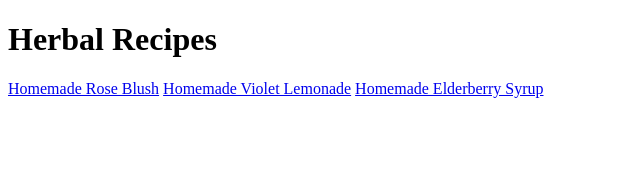
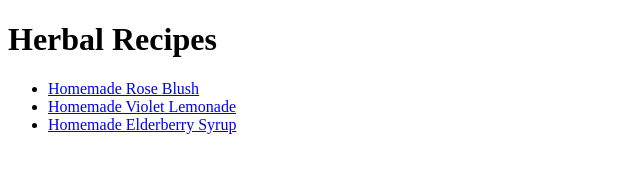
Before and after one commit to Mdrewno/odin-recipes, a plain HTML site: page index.html in a window 1280 px wide. Shown: the whole page, without its empty margins (0-640 px from the left). Drawn offline with Linux system fonts and the light colour scheme.

Commit message:
chanaged the recipes links to be in an unordered list

```diff
--- a/index.html
+++ b/index.html
@@ -7,8 +7,12 @@
 
     <body>
         <h1>Herbal Recipes</h1>
-        <a href="recipes/blush.html">Homemade Rose Blush</a>
-        <a href="recipes/violet-lemonade.html">Homemade Violet Lemonade</a>
-        <a href="recipes/elderberry-syrup.html">Homemade Elderberry Syrup</a>
+
+        <ul>
+            <li><a href="recipes/blush.html">Homemade Rose Blush</a></li>
+            <li><a href="recipes/violet-lemonade.html">Homemade Violet Lemonade</a></li>
+            <li><a href="recipes/elderberry-syrup.html">Homemade Elderberry Syrup</a></li>
+        </ul>
+
     </body>
  </html>
```
